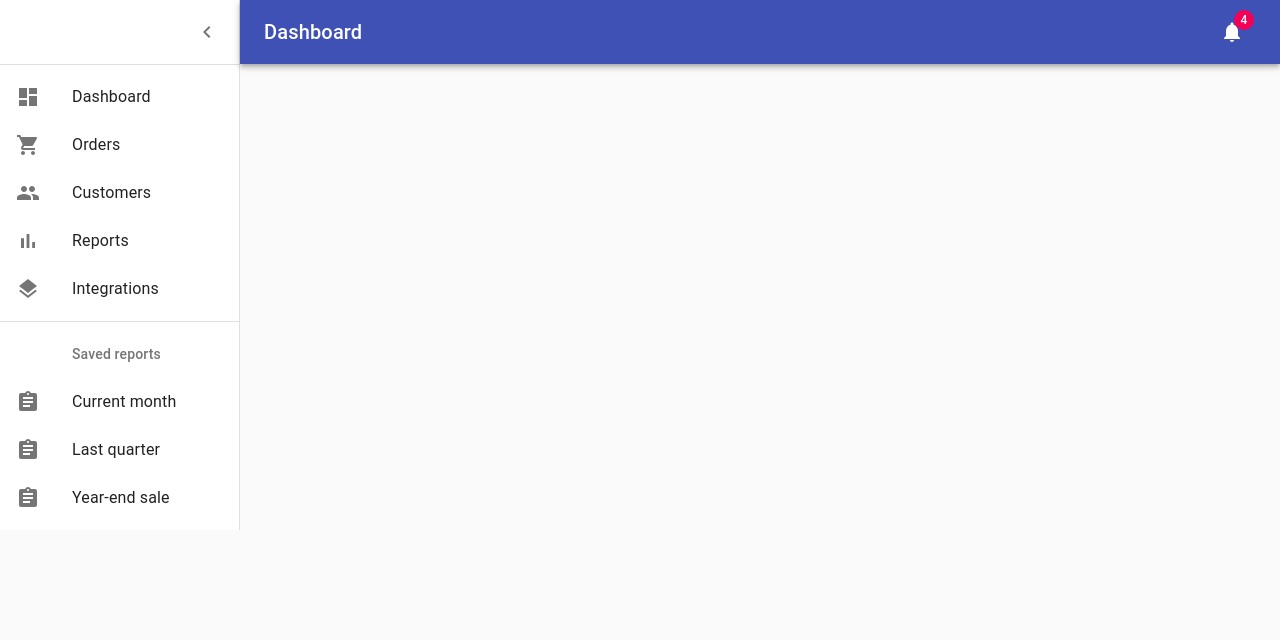
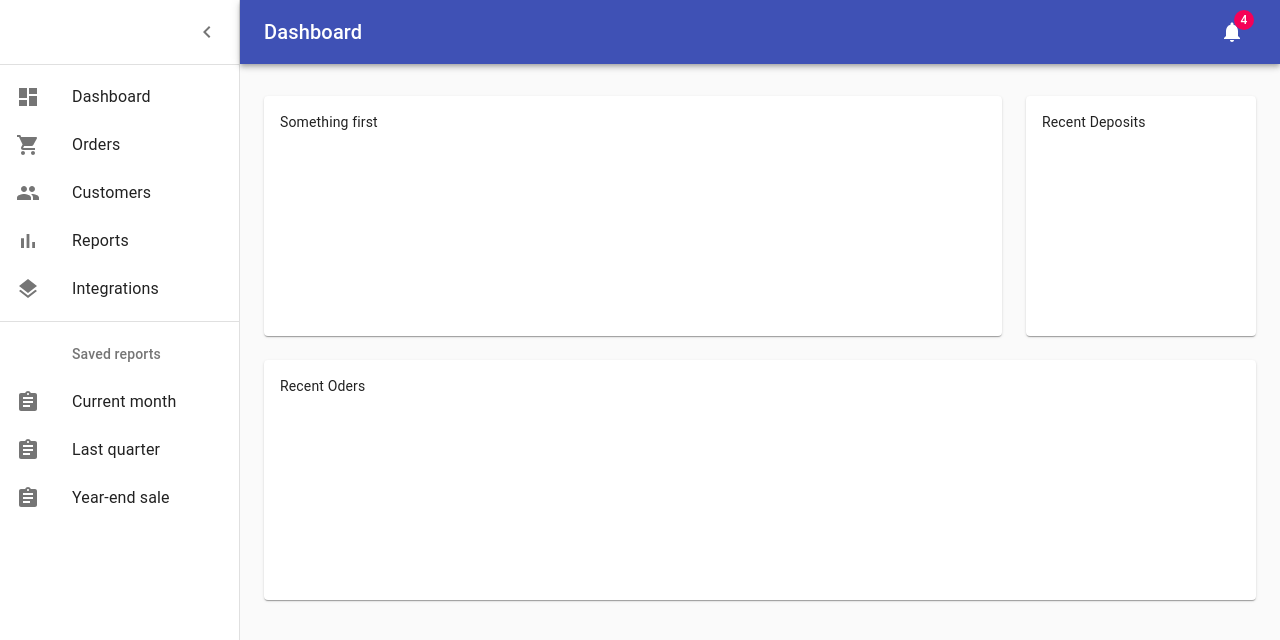
Before and after one commit to viktor1910/material-ui-template, a React (Create React App) app: page /dashboard in a window 1280 px wide. Shown: the top 640 px of the page. Built offline with nearby package versions, Linux system fonts and the light colour scheme.

Commit message:
structure main content dashboard

```diff
--- a/src/pages/Dashboard.tsx
+++ b/src/pages/Dashboard.tsx
@@ -11,7 +11,9 @@ import Badge from '@material-ui/core/Badge';
 import Drawer from '@material-ui/core/Drawer';
 import Divider from '@material-ui/core/Divider';
 import List from '@material-ui/core/List';
-
+import Container from '@material-ui/core/Container';
+import Grid from '@material-ui/core/Grid';
+import Paper from '@material-ui/core/Paper';
 //icon
 import NotificationsIcon from '@material-ui/icons/Notifications';
 import MenuIcon from '@material-ui/icons/Menu';
@@ -76,7 +78,26 @@ const useStyles = makeStyles((theme) => ({
         justifyContent: 'flex-end',
         padding: '0 8px',
         ...theme.mixins.toolbar
-    }
+    },
+    content: {
+        flexGrow: 1,
+        height: '100vh',
+        overflow: 'auto',
+    },
+    appbarSpacer: theme.mixins.toolbar,
+    container: {
+        paddingTop: theme.spacing(4),
+        paddingBottom: theme.spacing(4),
+    },
+    paper: {
+        padding: theme.spacing(2),
+        display: 'flex',
+        overflow: 'auto',
+        flexDirection: 'column',
+    },
+    fixedHeight: {
+        height: 240,
+    },
 })
 )
 
@@ -91,6 +112,8 @@ const Dashboard = () => {
     const handleDrawerClose = () => {
         setOpen(false)
     }
+
+    const fixedHeightPaper = clsx(classes.paper, classes.fixedHeight)
     return (
         <div className={classes.root}>
             <AppBar position="absolute" className={clsx(classes.appBar, open && classes.appBarShift)}>
@@ -128,6 +151,28 @@ const Dashboard = () => {
                 <Divider />
                 <List>{secondaryListItems}</List>
             </Drawer>
+            <main className={classes.content}>
+                <div className={classes.appbarSpacer} />
+                <Container maxWidth="lg" className={classes.container}>
+                    <Grid container spacing={3}>
+                        <Grid item xs={12} md={8} lg={9}>
+                            <Paper className={fixedHeightPaper}>
+                                Something first
+                            </Paper>
+                        </Grid>
+                        <Grid item xs={12} md={4} lg={3}>
+                            <Paper className={fixedHeightPaper}>
+                                Recent Deposits
+                            </Paper>
+                        </Grid>
+                        <Grid item xs={12}>
+                            <Paper className={fixedHeightPaper}>
+                                Recent Oders
+                            </Paper>
+                        </Grid>
+                    </Grid>
+                </Container>
+            </main>
         </div>
     )
 }
```
